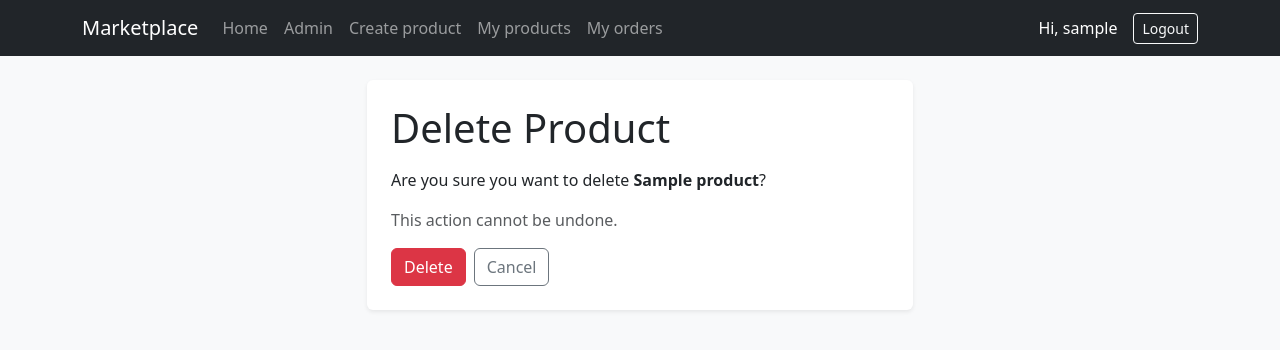
After one commit to PartymonsterS/mini-digital-marketplace, a Django app: a page that uses templates/products/product_confirm_delete.html in a window 1280 px wide. The commit adds this page. Shown: the top 350 px of the page. Run offline with Django 5.2, Linux system fonts and the light colour scheme; a user stored in the database is signed in; tables that the repository leaves empty hold one stand-in row (values such as "Sample post"); parts of the project's set-up code (start-up, migrations or seed data) failed here and were passed over.

Commit message:
final: complete marketplace with CRUD and orders

```diff
--- a/products/urls.py
+++ b/products/urls.py
@@ -5,6 +5,7 @@ from .views import (
     ProductDetailView,
     ProductCreateView,
     ProductUpdateView,
+    ProductDeleteView,
     MyProductsView,
 )
 
@@ -14,6 +15,7 @@ urlpatterns = [
     path("", HomeView.as_view(), name="home"),
     path("products/create/", ProductCreateView.as_view(), name="product_create"),
     path("products/<slug:slug>/edit/", ProductUpdateView.as_view(), name="product_update"),
+    path("products/<slug:slug>/delete/", ProductDeleteView.as_view(), name="product_delete"),
     path("my-products/", MyProductsView.as_view(), name="my_products"),
     path("categories/<slug:slug>/", CategoryProductListView.as_view(), name="category_products"),
     path("products/<slug:slug>/", ProductDetailView.as_view(), name="product_detail"),
--- a/products/views.py
+++ b/products/views.py
@@ -3,7 +3,7 @@ from django.shortcuts import get_object_or_404
 from django.urls import reverse_lazy
 from django.views.generic import TemplateView, ListView, DetailView, CreateView
 from django.contrib.auth.mixins import LoginRequiredMixin, UserPassesTestMixin
-from django.views.generic import TemplateView, ListView, DetailView, CreateView, UpdateView
+from django.views.generic import TemplateView, ListView, DetailView, CreateView, UpdateView, DeleteView
 
 from .forms import ProductCreateForm, ProductUpdateForm
 from .models import Category, Product
@@ -114,3 +114,12 @@ class ProductUpdateView(LoginRequiredMixin, UserPassesTestMixin, UpdateView):
     def test_func(self):
         product = self.get_object()
         return product.seller == self.request.user
+
+class ProductDeleteView(LoginRequiredMixin, UserPassesTestMixin, DeleteView):
+    model = Product
+    template_name = "products/product_confirm_delete.html"
+    success_url = reverse_lazy("products:my_products")
+
+    def test_func(self):
+        product = self.get_object()
+        return product.seller == self.request.user
--- /dev/null
+++ b/templates/products/product_confirm_delete.html
@@ -0,0 +1,24 @@
+{% extends "base.html" %}
+
+{% block title %}Delete Product{% endblock %}
+
+{% block content %}
+    <div class="row justify-content-center">
+        <div class="col-lg-6">
+            <div class="bg-white p-4 rounded shadow-sm">
+                <h1 class="mb-3">Delete Product</h1>
+
+                <p>Are you sure you want to delete <strong>{{ object.title }}</strong>?</p>
+                <p class="text-muted">This action cannot be undone.</p>
+
+                <form method="post" class="d-flex gap-2">
+                    {% csrf_token %}
+                    <button type="submit" class="btn btn-danger">Delete</button>
+                    <a href="{% url 'products:product_detail' object.slug %}" class="btn btn-outline-secondary">
+                        Cancel
+                    </a>
+                </form>
+            </div>
+        </div>
+    </div>
+{% endblock %}
--- a/templates/products/product_detail.html
+++ b/templates/products/product_detail.html
@@ -47,6 +47,9 @@
                             <a href="{% url 'products:product_update' product.slug %}" class="btn btn-outline-dark">
                                 Edit product
                             </a>
+                            <a href="{% url 'products:product_delete' product.slug %}" class="btn btn-danger">
+                                Delete product
+                            </a>
                         {% endif %}
                     {% else %}
                         <a href="{% url 'login' %}" class="btn btn-primary">Login to buy</a>
```
Also changed, not shown: templates/products/my_products.html (+11 -3 lines), README.md, 1 other file.
